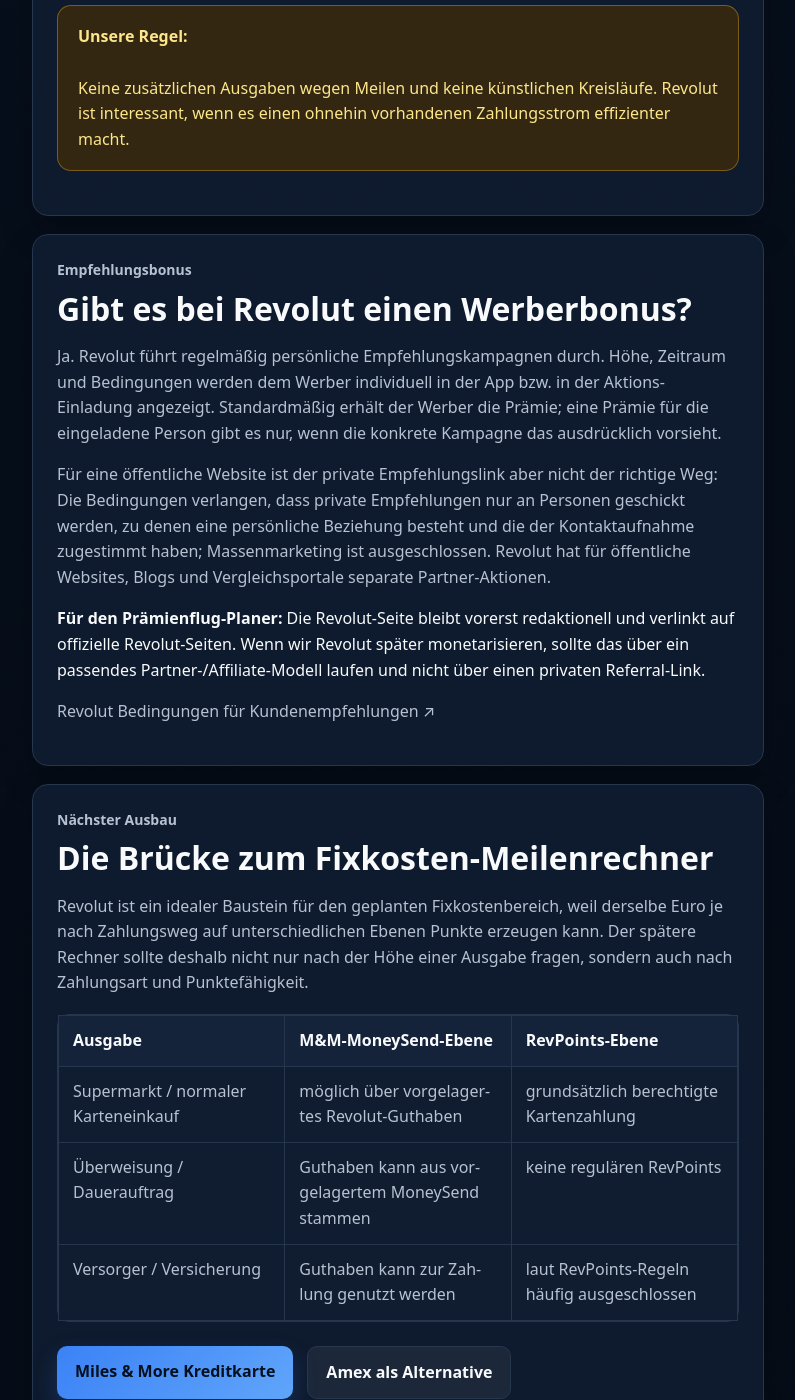
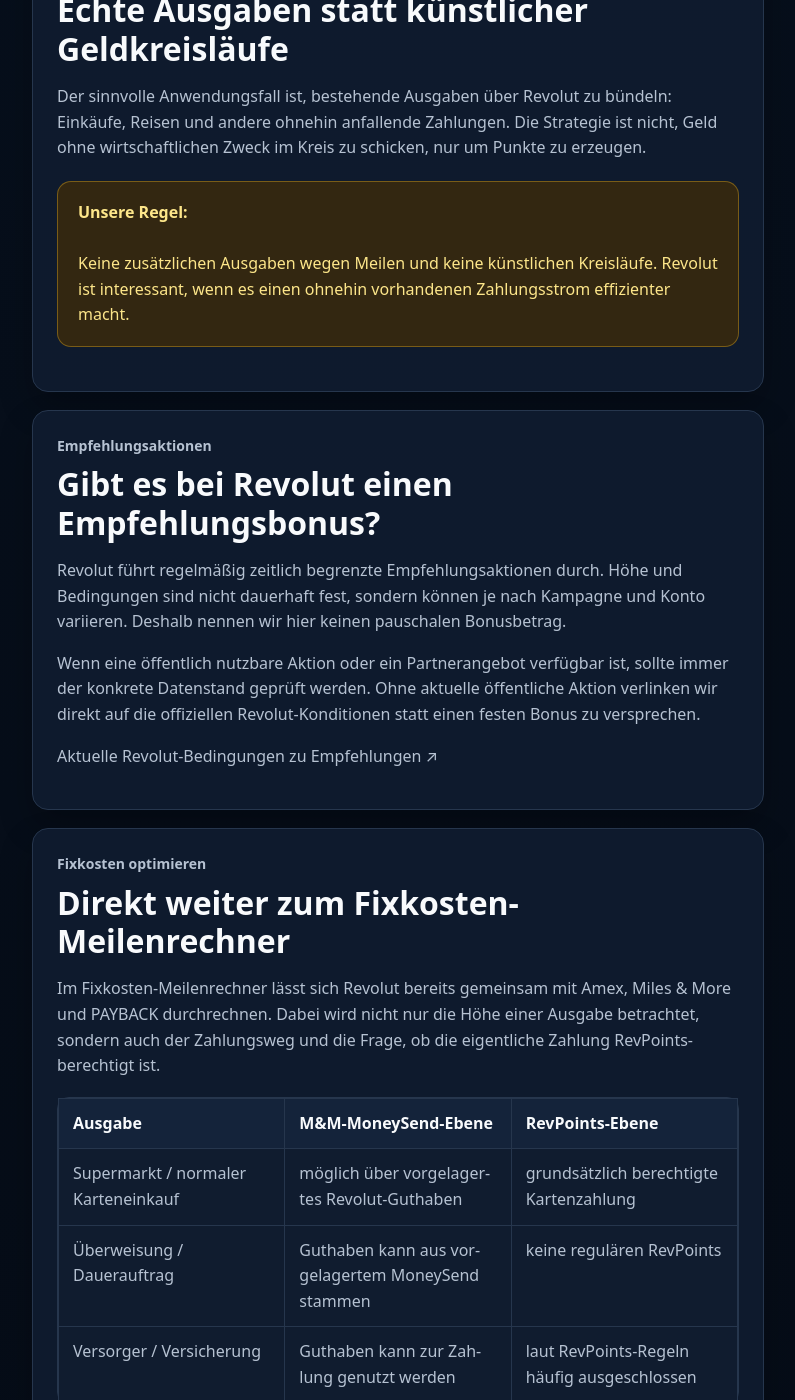
Before and after one commit to Praemienflug-Planer/miles-planer, a Jekyll site: the page built from meilen-sammeln/revolut-revpoints/index.html, in a window 1280 px wide and 1400 px high, scrolled down 4895 px. Shown: the whole window, without its empty margins (68-863 px from the left). Built offline with Jekyll 4.4.1, drawn with Linux system fonts in a browser that asks for light colours; some of the changed text lies outside the part shown.

Commit message:
Schärfe Revolut Abo-Einordnung und Empfehlungsabschnitt

```diff
--- a/meilen-sammeln/revolut-revpoints/index.html
+++ b/meilen-sammeln/revolut-revpoints/index.html
@@ -33,7 +33,7 @@
       <p class="eyebrow">Revolut &amp; RevPoints · Stand 24.08.2026</p>
       <h1>Revolut als Meilen-Drehscheibe: MoneySend + RevPoints</h1>
       <p class="hero-text">Revolut ist für Meilensammler interessanter als ein normales Zweitkonto. Mit der privaten Miles-&amp;-More-Kreditkarte können Money-Send-Transaktionen wieder Meilen bringen – bis maximal 2.500 Meilen pro Monat bzw. Abrechnungsperiode.</p>
-      <p class="hero-text">Wird das Revolut-Guthaben anschließend für berechtigte Karteneinkäufe genutzt, können zusätzlich RevPoints entstehen. Genau diese zweite Ebene macht Revolut für unseren späteren Bereich <strong>Fixkosten zur Meilengenerierung</strong> spannend.</p>
+      <p class="hero-text">Wird das Revolut-Guthaben anschließend für berechtigte Karteneinkäufe genutzt, können zusätzlich RevPoints entstehen. Genau diese zweite Ebene macht Revolut auch für unseren <strong>Fixkosten-Meilenrechner</strong> spannend.</p>
       <div class="hero-actions"><a class="btn btn-primary" href="#rechner">Eigene Ausbeute berechnen</a><a class="btn btn-secondary" href="#moneysend">MoneySend verstehen</a></div>
       <div class="trust-note">Keine zusätzlichen Ausgaben erzeugen: Sinnvoll ist der Weg nur, wenn ohnehin anfallende Haushalts- und Alltagsausgaben über Revolut laufen.</div>
     </div>
@@ -73,6 +73,7 @@
       <div class="rev-plan"><strong>Ultra</strong><small>65 €/Monat</small><div class="rate">1 / 1 €</div></div>
     </div>
     <p>Beispiel: Werden von den monatlich aufgeladenen 5.000 € anschließend 2.000 € für RevPoints-berechtigte Karteneinkäufe verwendet, entstehen bei Metal zusätzlich etwa 1.000 RevPoints im Monat. Das wären neben den bis zu 2.500 Miles-&amp;-More-Meilen weitere 12.000 RevPoints pro Jahr.</p>
+    <div class="rev-status"><strong>Lohnt sich ein kostenpflichtiges Abo nur wegen der RevPoints?</strong> Meist nicht. Der Money-Send-Weg zu Miles &amp; More funktioniert unabhängig davon, ob Standard oder ein kostenpflichtiges Revolut-Abo genutzt wird. Metal oder Ultra werden vor allem dann interessant, wenn die übrigen Abo-Vorteile ohnehin einen echten Gegenwert haben. Für reine Kartenausgaben ist eine Amex mit aktivem Rewards Turbo bei vielen gemeinsamen Airline-Partnern mindestens konkurrenzfähig und teilweise sogar stärker.</div>
     <p><a class="text-link" href="https://www.revolut.com/de-DE/rev-points/" target="_blank" rel="noopener noreferrer">RevPoints bei Revolut ↗</a> · <a class="text-link" href="https://www.revolut.com/de-DE/our-pricing-plans/" target="_blank" rel="noopener noreferrer">Revolut-Abos vergleichen ↗</a></p>
   </div>
 
@@ -84,15 +85,15 @@
       <div class="rev-calc-grid">
         <div class="rev-field"><label for="rev-moneysend">MoneySend pro Monat</label><input id="rev-moneysend" type="number" min="0" step="50" value="5000" inputmode="decimal"></div>
         <div class="rev-field"><label for="rev-card-spend">davon berechtigte Kartenausgaben</label><input id="rev-card-spend" type="number" min="0" step="50" value="2000" inputmode="decimal"></div>
-        <div class="rev-field"><label for="rev-plan">Revolut-Abo</label><select id="rev-plan"><option value="standard">Standard</option><option value="plus">Plus</option><option value="premium">Premium</option><option value="metal" selected>Metal</option><option value="ultra">Ultra</option></select></div>
+        <div class="rev-field"><label for="rev-plan">Revolut-Abo</label><select id="rev-plan"><option value="standard" selected>Standard</option><option value="plus">Plus</option><option value="premium">Premium</option><option value="metal">Metal</option><option value="ultra">Ultra</option></select></div>
       </div>
       <div class="rev-results">
         <div class="rev-result"><span>M&amp;M-Meilen pro Monat</span><strong id="rev-mm-month">2.500</strong></div>
         <div class="rev-result"><span>M&amp;M-Meilen pro Jahr</span><strong id="rev-mm-year">30.000</strong></div>
-        <div class="rev-result"><span>RevPoints pro Monat</span><strong id="rev-rp-month">1.000</strong></div>
-        <div class="rev-result"><span>RevPoints pro Jahr</span><strong id="rev-rp-year">12.000</strong></div>
-        <div class="rev-result"><span>Abo-Kosten pro Jahr</span><strong id="rev-fee-year">191,88 €</strong></div>
-        <div class="rev-result"><span>Mehr-RevPoints vs. Standard/Jahr</span><strong id="rev-extra-year">9.600</strong></div>
+        <div class="rev-result"><span>RevPoints pro Monat</span><strong id="rev-rp-month">200</strong></div>
+        <div class="rev-result"><span>RevPoints pro Jahr</span><strong id="rev-rp-year">2.400</strong></div>
+        <div class="rev-result"><span>Abo-Kosten pro Jahr</span><strong id="rev-fee-year">0 €</strong></div>
+        <div class="rev-result"><span>Mehr-RevPoints vs. Standard/Jahr</span><strong id="rev-extra-year">0</strong></div>
       </div>
       <div class="rev-note" id="rev-calc-note">Berechnung mit privater Miles-&amp;-More-Karte (1 Meile je 2 €) und dem offiziellen Money-Send-Maximum von 2.500 Meilen je Monat/Abrechnungsperiode. RevPoints nur für berechtigte Kartenausgaben.</div>
     </div>
@@ -107,7 +108,7 @@
       <div class="rev-bucket"><h3>RevPoints-Ebene</h3><p>RevPoints entstehen nur bei berechtigten Kartenzahlungen. Überweisungen und zahlreiche ausgeschlossene Händlerkategorien bringen keine regulären Umsatz-RevPoints.</p></div>
     </div>
     <p>Revolut schließt unter anderem Finanz- und Zahlungsdienstleistungen, Versicherungen, Geldüberweisungen, Wallet-Aufladungen, Krypto/Brokerage, Steuern, Versorgungsunternehmen sowie verschiedene wohnungs- und geschäftsbezogene Händlerkategorien vom normalen RevPoints-Sammeln aus.</p>
-    <div class="rev-status"><strong>Deshalb für den späteren Fixkosten-Rechner:</strong> Jede laufende Ausgabe bekommt zwei Prüfungen: <em>Kann sie über das Revolut-Guthaben finanziert werden?</em> und <em>ist die eigentliche Zahlung RevPoints-berechtigt?</em></div>
+    <div class="rev-status"><strong>Deshalb im Fixkosten-Meilenrechner:</strong> Jede laufende Ausgabe bekommt zwei Prüfungen: <em>Kann sie über das Revolut-Guthaben finanziert werden?</em> und <em>ist die eigentliche Zahlung RevPoints-berechtigt?</em></div>
   </div>
 
   <div class="article-card seo-card">
@@ -126,20 +127,19 @@
   </div>
 
   <div class="article-card seo-card">
-    <p class="eyebrow">Empfehlungsbonus</p>
-    <h2>Gibt es bei Revolut einen Werberbonus?</h2>
-    <p>Ja. Revolut führt regelmäßig persönliche Empfehlungskampagnen durch. Höhe, Zeitraum und Bedingungen werden dem Werber individuell in der App bzw. in der Aktions-Einladung angezeigt. Standardmäßig erhält der Werber die Prämie; eine Prämie für die eingeladene Person gibt es nur, wenn die konkrete Kampagne das ausdrücklich vorsieht.</p>
-    <p>Für eine öffentliche Website ist der private Empfehlungslink aber nicht der richtige Weg: Die Bedingungen verlangen, dass private Empfehlungen nur an Personen geschickt werden, zu denen eine persönliche Beziehung besteht und die der Kontaktaufnahme zugestimmt haben; Massenmarketing ist ausgeschlossen. Revolut hat für öffentliche Websites, Blogs und Vergleichsportale separate Partner-Aktionen.</p>
-    <div class="compare-note"><strong>Für den Prämienflug-Planer:</strong> Die Revolut-Seite bleibt vorerst redaktionell und verlinkt auf offizielle Revolut-Seiten. Wenn wir Revolut später monetarisieren, sollte das über ein passendes Partner-/Affiliate-Modell laufen und nicht über einen privaten Referral-Link.</div>
-    <p><a class="text-link" href="https://www.revolut.com/de-DE/legal/referrals-terms/" target="_blank" rel="noopener noreferrer">Revolut Bedingungen für Kundenempfehlungen ↗</a></p>
+    <p class="eyebrow">Empfehlungsaktionen</p>
+    <h2>Gibt es bei Revolut einen Empfehlungsbonus?</h2>
+    <p>Revolut führt regelmäßig zeitlich begrenzte Empfehlungsaktionen durch. Höhe und Bedingungen sind nicht dauerhaft fest, sondern können je nach Kampagne und Konto variieren. Deshalb nennen wir hier keinen pauschalen Bonusbetrag.</p>
+    <p>Wenn eine öffentlich nutzbare Aktion oder ein Partnerangebot verfügbar ist, sollte immer der konkrete Datenstand geprüft werden. Ohne aktuelle öffentliche Aktion verlinken wir direkt auf die offiziellen Revolut-Konditionen statt einen festen Bonus zu versprechen.</p>
+    <p><a class="text-link" href="https://www.revolut.com/de-DE/legal/referrals-terms/" target="_blank" rel="noopener noreferrer">Aktuelle Revolut-Bedingungen zu Empfehlungen ↗</a></p>
   </div>
 
   <div class="article-card seo-card">
-    <p class="eyebrow">Nächster Ausbau</p>
-    <h2>Die Brücke zum Fixkosten-Meilenrechner</h2>
-    <p>Revolut ist ein idealer Baustein für den geplanten Fixkostenbereich, weil derselbe Euro je nach Zahlungsweg auf unterschiedlichen Ebenen Punkte erzeugen kann. Der spätere Rechner sollte deshalb nicht nur nach der Höhe einer Ausgabe fragen, sondern auch nach Zahlungsart und Punktefähigkeit.</p>
+    <p class="eyebrow">Fixkosten optimieren</p>
+    <h2>Direkt weiter zum Fixkosten-Meilenrechner</h2>
+    <p>Im Fixkosten-Meilenrechner lässt sich Revolut bereits gemeinsam mit Amex, Miles &amp; More und PAYBACK durchrechnen. Dabei wird nicht nur die Höhe einer Ausgabe betrachtet, sondern auch der Zahlungsweg und die Frage, ob die eigentliche Zahlung RevPoints-berechtigt ist.</p>
     <div class="seo-table-wrap"><table class="seo-table"><thead><tr><th>Ausgabe</th><th>M&amp;M-MoneySend-Ebene</th><th>RevPoints-Ebene</th></tr></thead><tbody><tr><td>Supermarkt / normaler Karteneinkauf</td><td>möglich über vorgelagertes Revolut-Guthaben</td><td>grundsätzlich berechtigte Kartenzahlung</td></tr><tr><td>Überweisung / Dauerauftrag</td><td>Guthaben kann aus vorgelagertem MoneySend stammen</td><td>keine regulären RevPoints</td></tr><tr><td>Versorger / Versicherung</td><td>Guthaben kann zur Zahlung genutzt werden</td><td>laut RevPoints-Regeln häufig ausgeschlossen</td></tr></tbody></table></div>
-    <div class="hero-actions"><a class="btn btn-primary" href="/meilen-sammeln/miles-and-more-kreditkarte/">Miles &amp; More Kreditkarte</a><a class="btn btn-secondary" href="/meilen-sammeln/amex/">Amex als Alternative</a></div>
+    <div class="hero-actions"><a class="btn btn-primary" href="/meilen-sammeln/fixkosten-meilen/">Fixkosten-Meilenrechner öffnen</a><a class="btn btn-secondary" href="/meilen-sammeln/amex/">Amex vergleichen</a></div>
   </div>
 
   <div class="article-card seo-card source-list">
@@ -151,7 +151,7 @@
 
 <aside class="seo-sidebar">
   <div class="article-card seo-card sticky-card"><p class="eyebrow">Schnell rechnen</p><h3>Was bringt dein Revolut-Setup?</h3><p>MoneySend und RevPoints getrennt berechnen – inklusive Jahreswert und Abo-Kosten.</p><a class="btn btn-primary" href="#rechner">Zum Mini-Rechner</a></div>
-  <div class="article-card seo-card"><p class="eyebrow">Passende Themen</p><div class="sidebar-links"><a href="/meilen-sammeln/miles-and-more-kreditkarte/">Miles &amp; More Kreditkarte</a><a href="/meilen-sammeln/eurowings-kreditkarte/">Eurowings Kreditkarte</a><a href="/meilen-sammeln/amex/">Amex Membership Rewards</a><a href="/meilen-sammeln/payback/">PAYBACK Strategie</a><a href="/meilen-sammeln-familie/">Meilen sammeln als Familie</a><a href="/rechner/">Prämienflug-Rechner</a></div></div>
+  <div class="article-card seo-card"><p class="eyebrow">Passende Themen</p><div class="sidebar-links"><a href="/meilen-sammeln/fixkosten-meilen/">Fixkosten-Meilenrechner</a><a href="/meilen-sammeln/miles-and-more-kreditkarte/">Miles &amp; More Kreditkarte</a><a href="/meilen-sammeln/eurowings-kreditkarte/">Eurowings Kreditkarte</a><a href="/meilen-sammeln/amex/">Amex Membership Rewards</a><a href="/meilen-sammeln/payback/">PAYBACK Strategie</a><a href="/meilen-sammeln-familie/">Meilen sammeln als Familie</a><a href="/rechner/">Prämienflug-Rechner</a></div></div>
 </aside></div></section>
 
-<section class="section legal-note-section"><div class="container legal-note"><strong>Hinweis:</strong> Diese Seite dient der Orientierung und stellt keine Finanzberatung dar. Kreditkartenrechnungen vollständig und pünktlich bezahlen. Prüfe vor Nutzung die aktuellen Bedingungen von Miles &amp; More, Deutsche Bank und Revolut.</div></section>
+<section class="section legal-note-section"><div class="container legal-note"><strong>Hinweis:</strong> Diese Seite dient der Orientierung und stellt keine Finanzberatung dar. Kreditkartenrechnungen vollständig und pünktlich bezahlen. Prüfe vor Nutzung die aktuellen Bedingungen von Miles & More, Deutsche Bank und Revolut.</div></section>
```
